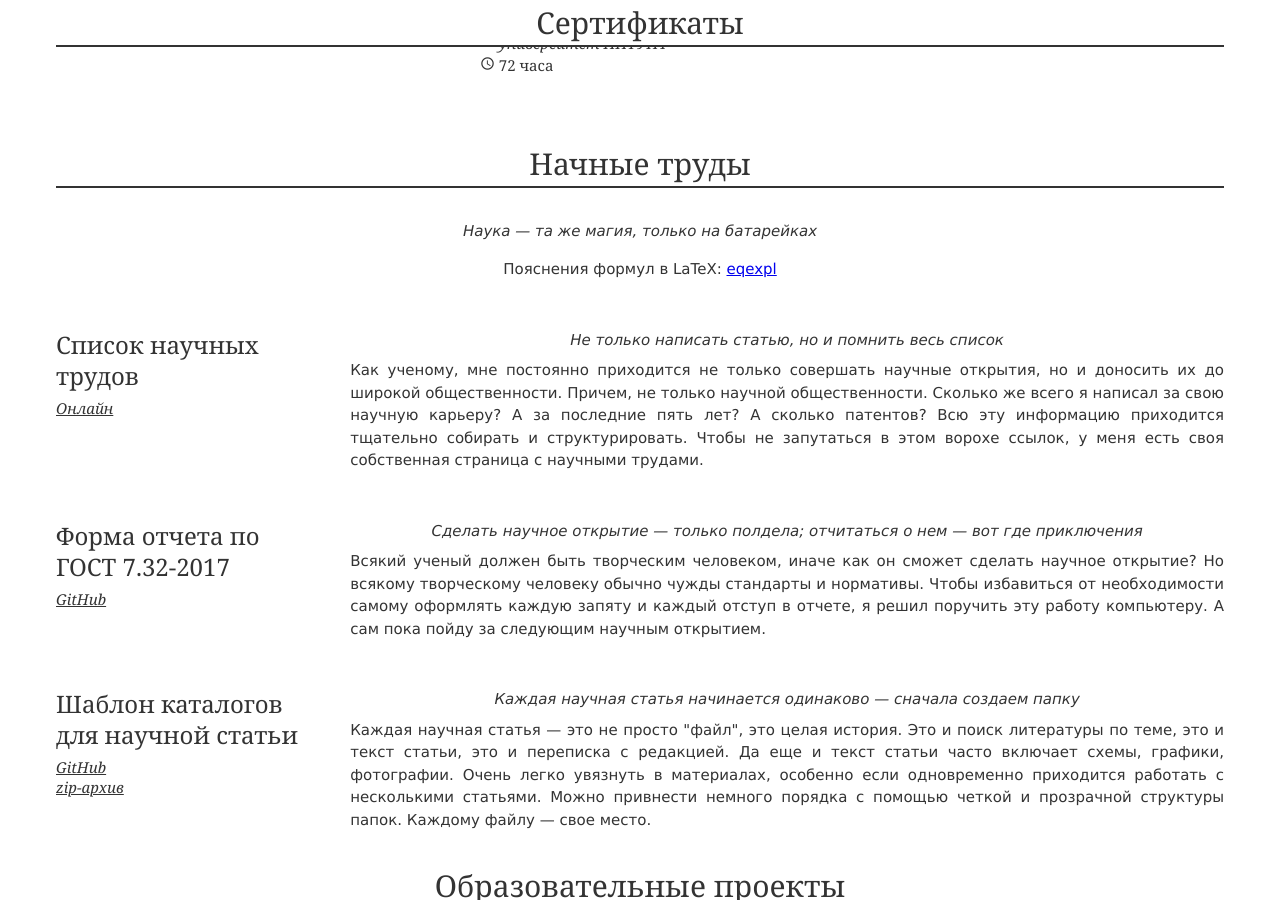
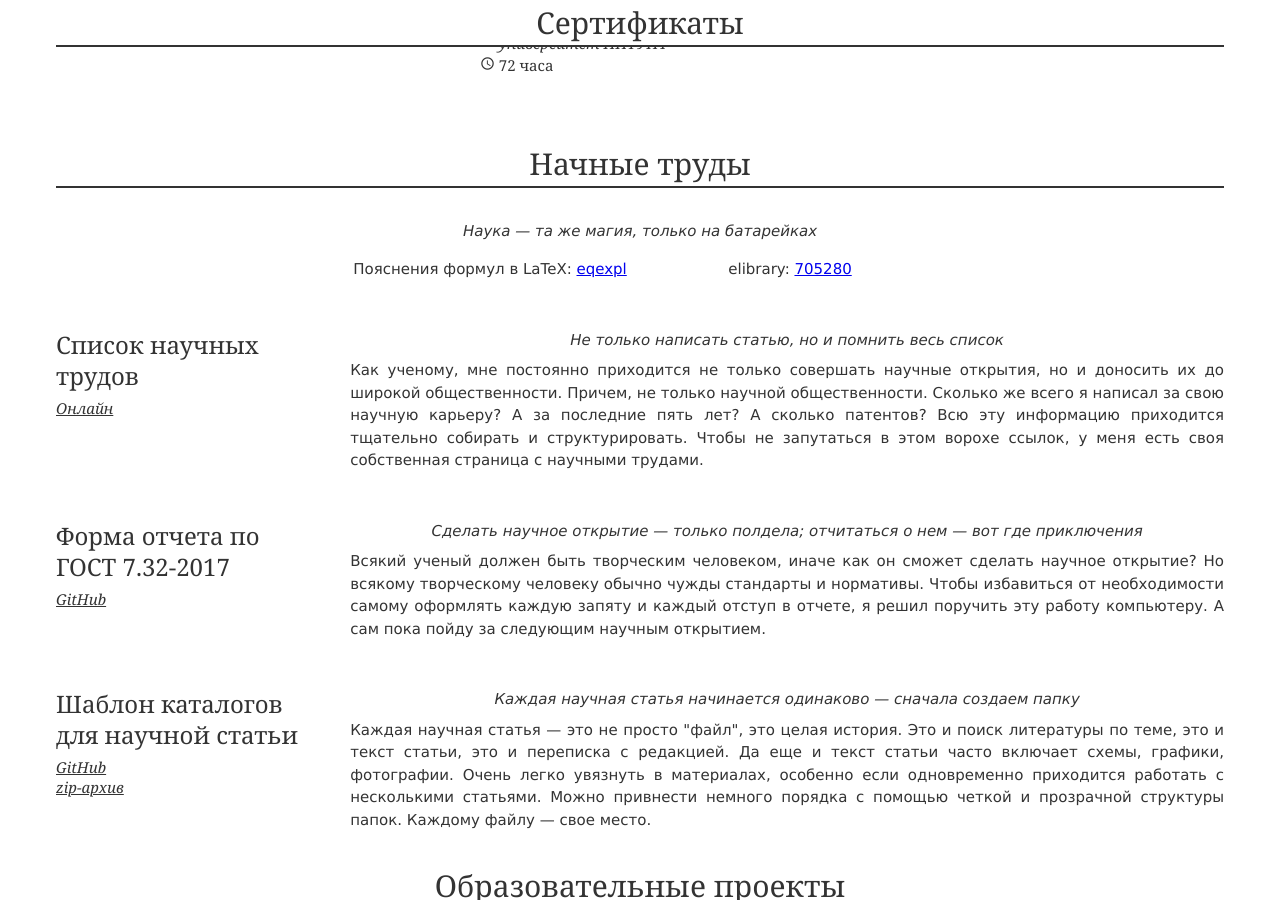
Before and after one commit to konstantin-morenko/jresume, a Jekyll site: the page built from index.md, in a window 1280 px wide and 900 px high, scrolled down 4511 px. Built offline with Jekyll 4.4.1, drawn with Linux system fonts in a browser that asks for light colours.

Commit message:
elibrary link

```diff
--- a/_data/science.yml
+++ b/_data/science.yml
@@ -7,7 +7,9 @@ link_block:
 - prefix: Пояснения формул в LaTeX
   link: \#eqexpl
   text: eqexpl
-
+- prefix: elibrary
+  link: https://elibrary.ru/author_items.asp?authorid=705280
+  text: 705280
 
 cards:
 
```
